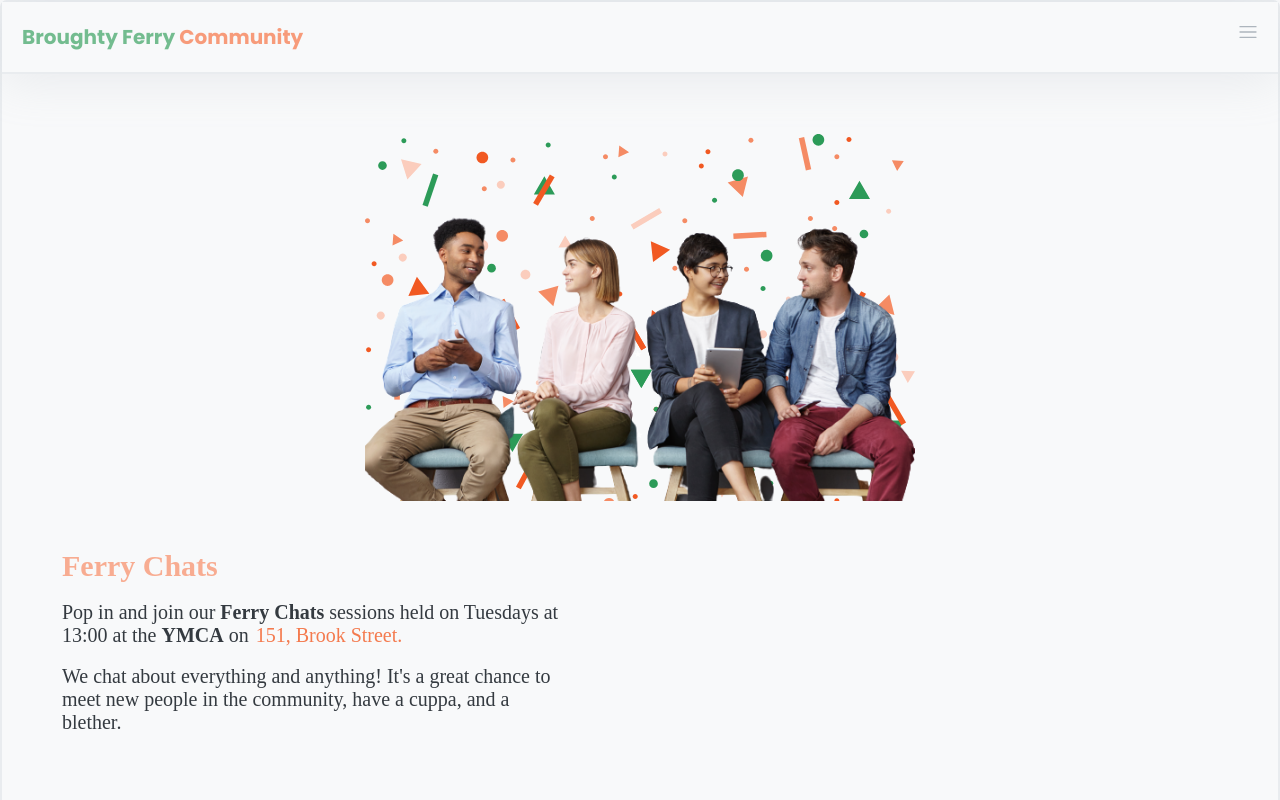
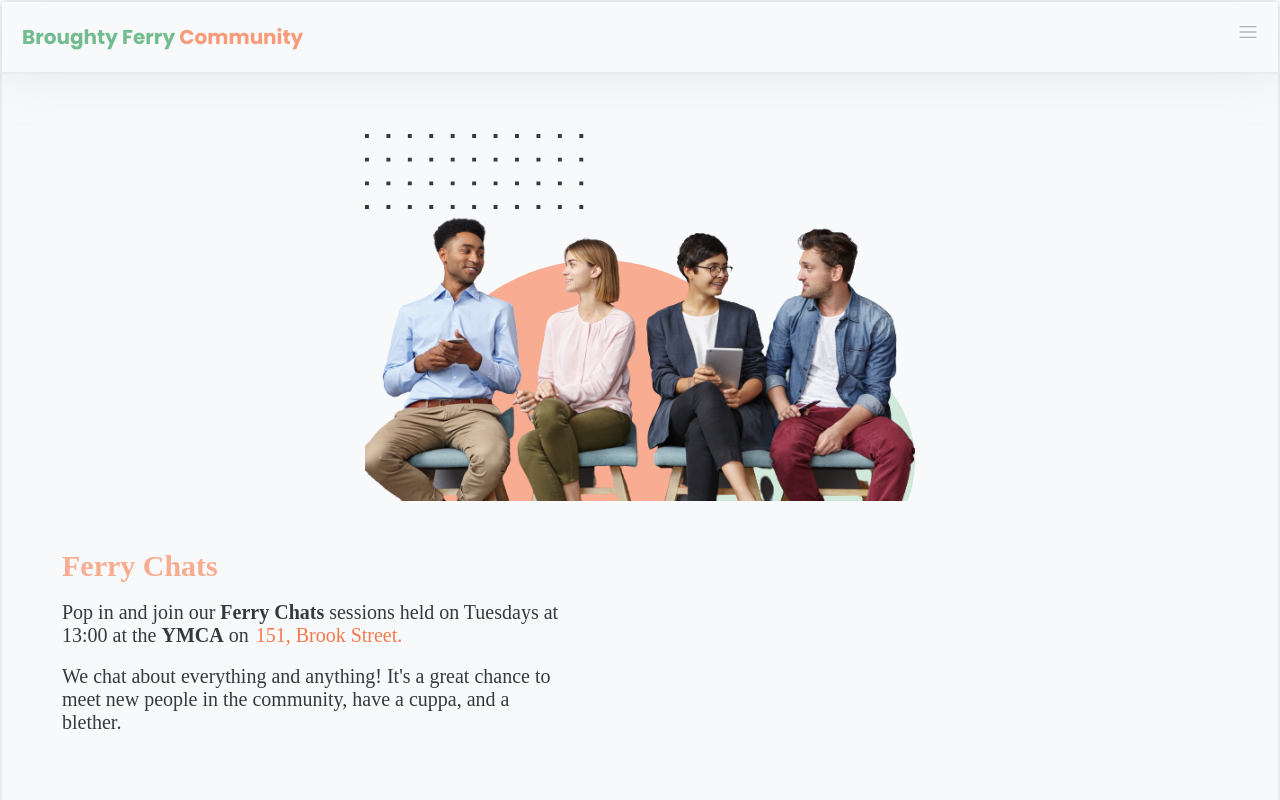
Before and after one commit to long-lane/broughty_ferry_community, a React (Vite) app: page /what-we-do/ferry-chats in a window 1280 px wide. Shown: the top 800 px of the page. Built offline with nearby package versions, Linux system fonts and the light colour scheme; a web font is replaced by a local one.

Commit message:
changed background image for ferry chats

```diff
--- a/src/App.css
+++ b/src/App.css
@@ -246,7 +246,7 @@
       display: flex;
       justify-content: center;
       align-items: flex-end;
-      background-image: url("./assets/img/ferry_chats_bkg.svg");
+      background-image: url("./assets/img/who_we_are_bkg.svg");
       background-repeat: no-repeat;
       background-size: cover; }
       .ferry-chats article:first-of-type img {
--- a/src/App.scss
+++ b/src/App.scss
@@ -331,7 +331,7 @@
         width: 550px;
       }
       background: {
-        image: url("./assets/img/ferry_chats_bkg.svg");
+        image: url("./assets/img/who_we_are_bkg.svg");
         repeat: no-repeat;
         size: cover;
       }
```
Also changed, not shown: 2 other files (tests, documents, lock files or other folders).
